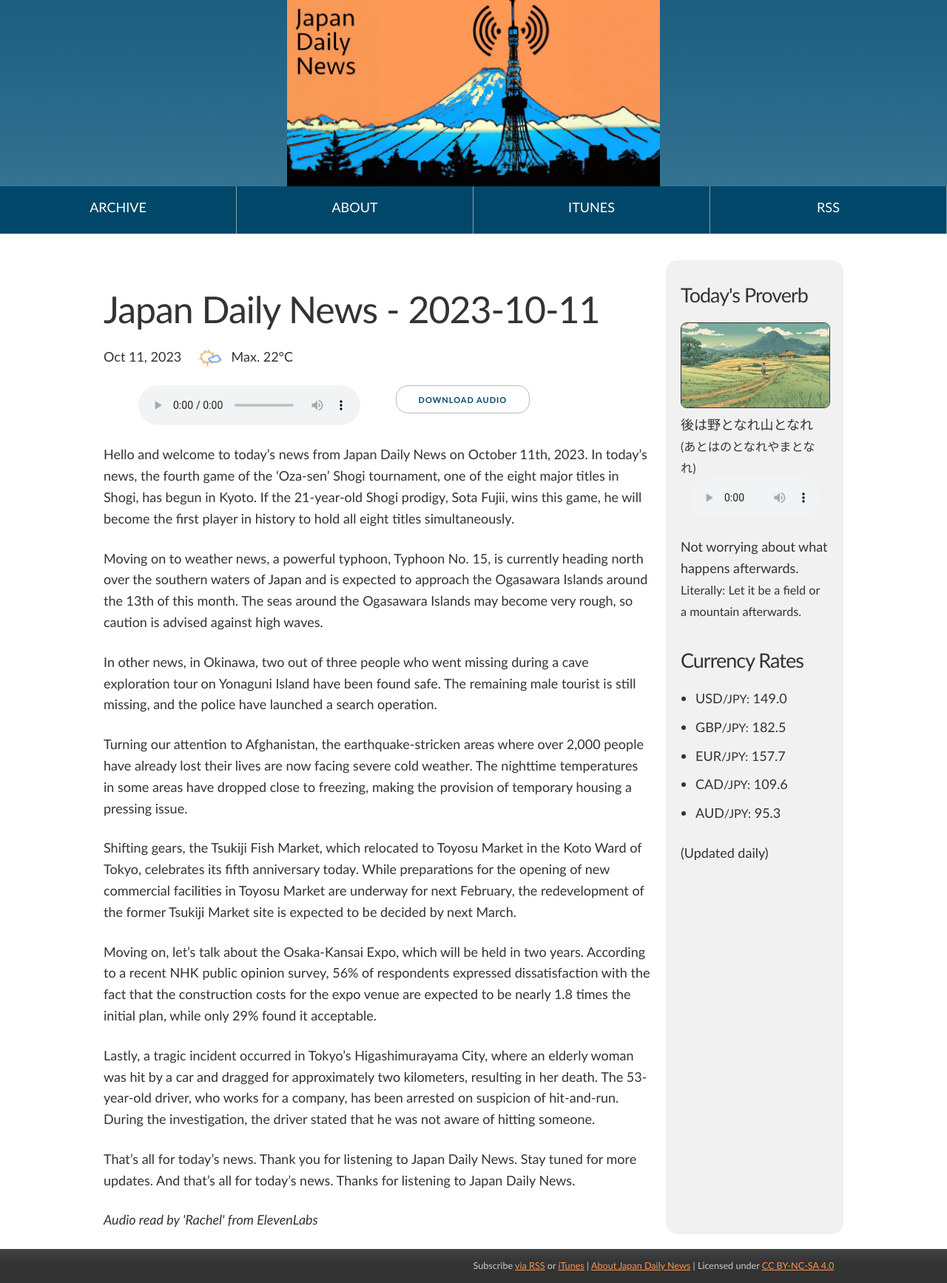
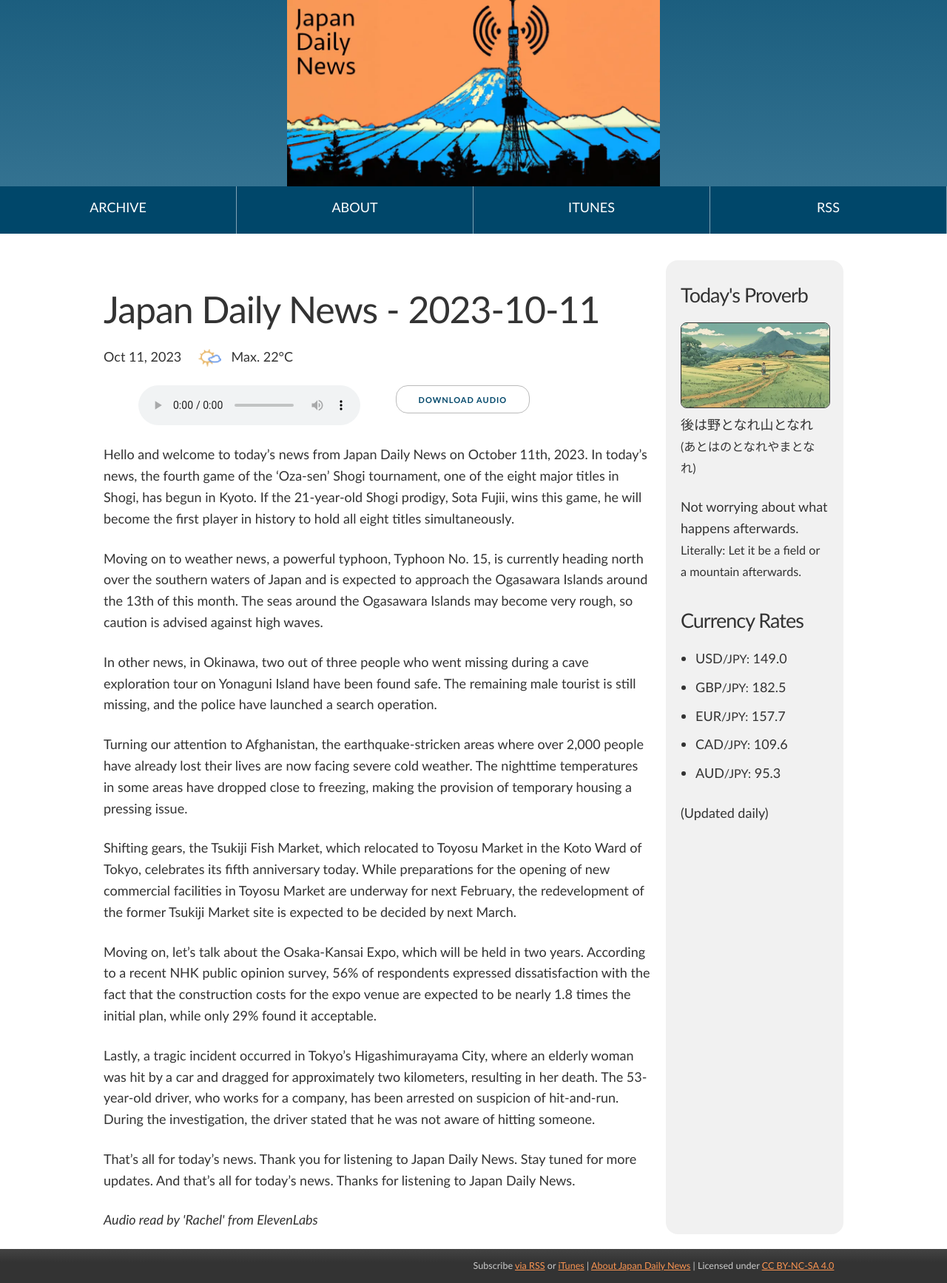
Before and after one commit to tagawa/JapanDailyNews, a Jekyll site: the page built from docs/index.html, in a window 1280 px wide. Shown: the whole page at 74% size. Built offline with Jekyll 4.4.1, drawn with Linux system fonts in a browser that asks for light colours; comment, search, counter and statistics services are not loaded.

Commit message:
Added check for audio file

```diff
--- a/docs/index.html
+++ b/docs/index.html
@@ -46,9 +46,13 @@ summary: Today's news from Japan, powered by AI. This computer-generated daily p
           </picture>
 
           <p>{{ latest_post.proverb_ja }}<br><small>({{ latest_post.proverb_hiragana }})</small>
-              <audio controls="">
+
+            {% assign file = site.static_files | where: "path", "/audio/proverbs/proverb_{{ latest_post.proverb_id }}.mp3" | first %}
+            {% if file %}
+              <audio controls>
                   <source src="/audio/proverbs/proverb_{{ latest_post.proverb_id }}.mp3" type="audio/mp3">
               </audio>
+            {% endif %}
           </p>
           <p>{{ latest_post.proverb_en }}<br><small>Literally: {{ latest_post.proverb_lit }}</small></p>
         </div>
```
